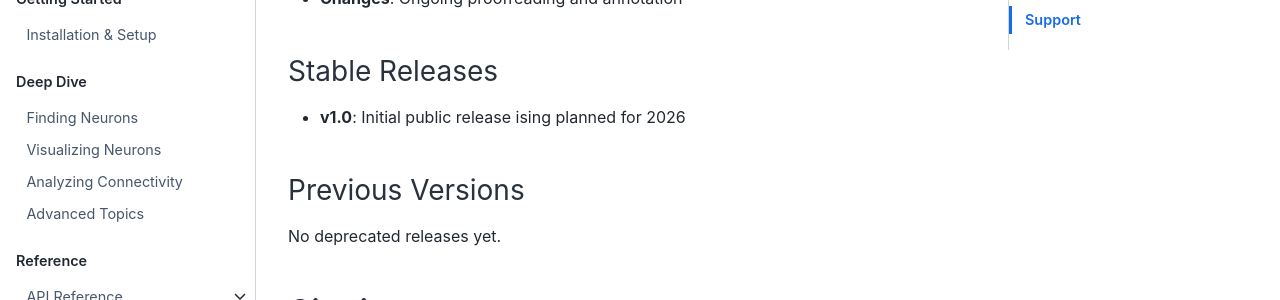
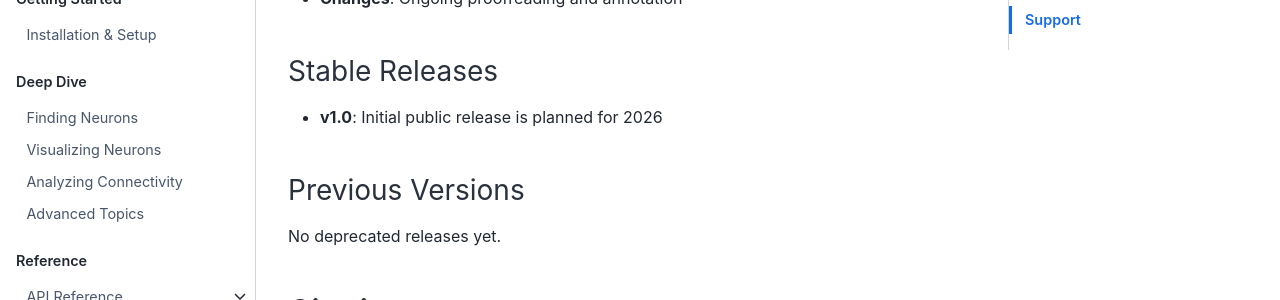
Before and after one commit to Social-Evolution-and-Behavior/crantpy, a Jupyter Book: the page built from docs/datasets.md, in a window 1280 px wide and 900 px high, scrolled down 1906 px. Shown: the part 153-453 px from the top of the window. Built offline with Jupyter Book 1.0.4 settings and Sphinx 7.4.7 and the Sphinx Book theme 1.1.4, drawn with Linux system fonts in a browser that asks for light colours; pages that are not in the unit, such as notebooks, are missing from menus.

Commit message:
Update docs/datasets.md
Co-authored-by: Copilot <175728472+Copilot@users.noreply.github.com>

```diff
--- a/docs/datasets.md
+++ b/docs/datasets.md
@@ -62,7 +62,7 @@ Synapse annotations are continuously being improved. The latest dataset contains
 - **Changes**: Ongoing proofreading and annotation
 
 ### Stable Releases
-- **v1.0**: Initial public release ising planned for 2026
+- **v1.0**: Initial public release is planned for 2026
 
 ### Previous Versions
 No deprecated releases yet.
```
